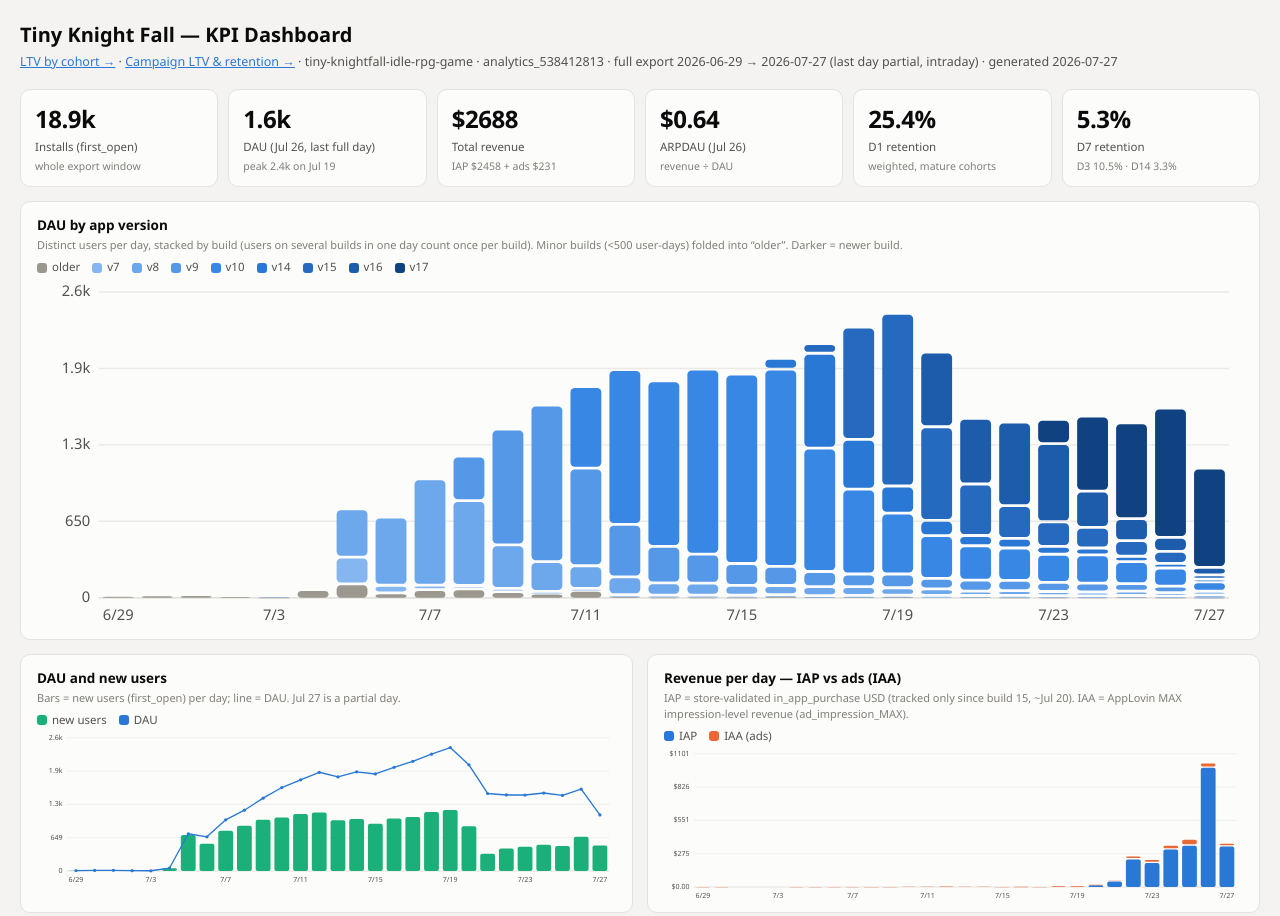
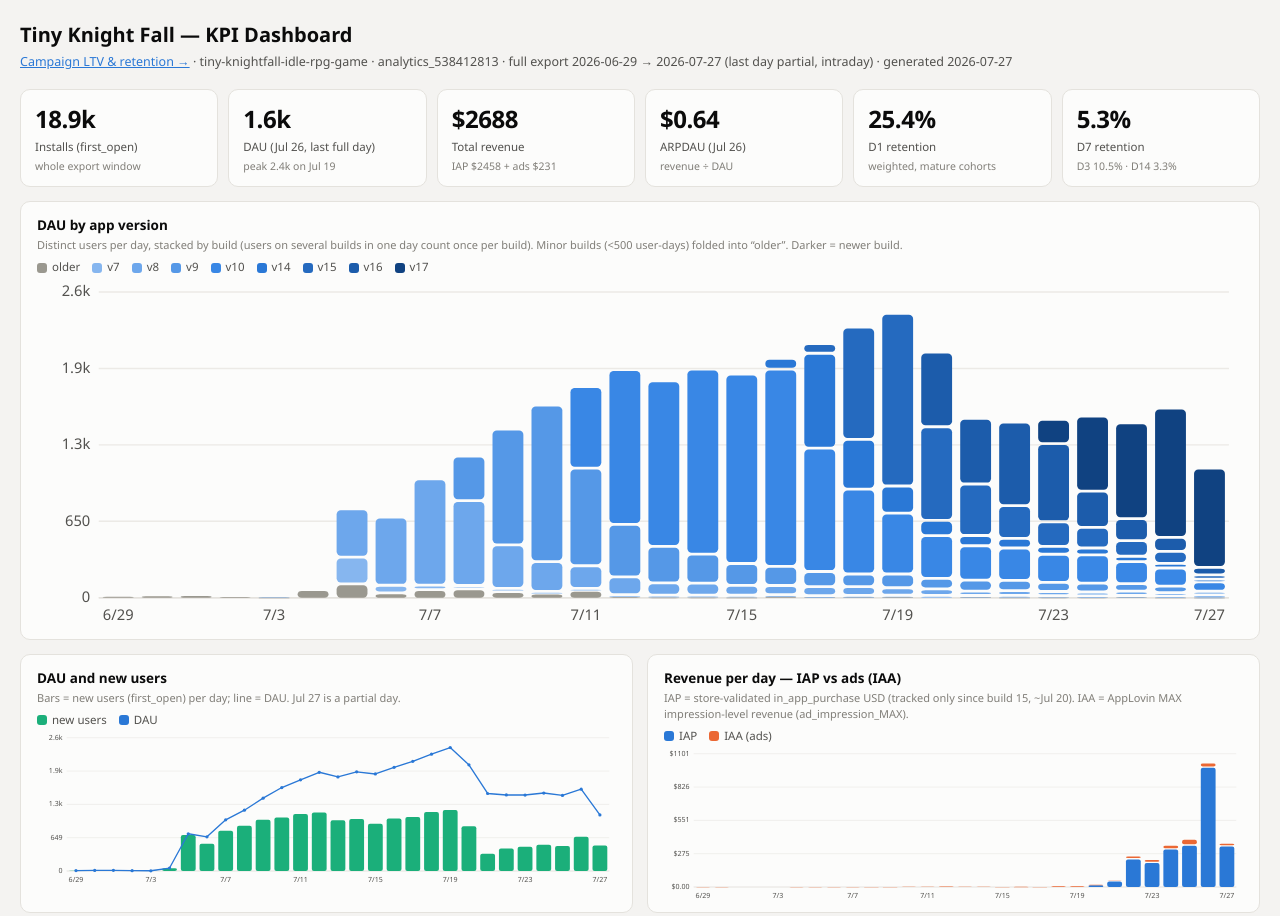
Before and after one commit to Koto1502/tk-kpi-0723, a plain HTML site: page index.html in a window 1280 px wide. Shown: the top 916 px of the page. Drawn offline with Linux system fonts and the light colour scheme.

Commit message:
Remove link to obsolete LTV dashboard

```diff
--- a/index.html
+++ b/index.html
@@ -176,7 +176,7 @@ const mature = k => { const rows = DATA.retention.filter(r=>r[k]>0 || (r.size>50
 const R1 = mature('d1'), R3 = mature('d3'), R7 = mature('d7'), R14 = mature('d14');
 
 document.getElementById('sub').innerHTML =
-  `<a href="ltv.html" style="color:var(--series-1)">LTV by cohort →</a> · <a href="campaigns.html" style="color:var(--series-1)">Campaign LTV &amp; retention →</a> · tiny-knightfall-idle-rpg-game · analytics_538412813 · full export ${isoD(dates[0])} → ${isoD(dates[dates.length-1])} (last day partial, intraday) · generated ${isoD(dates[dates.length-1])}`;
+  `<a href="campaigns.html" style="color:var(--series-1)">Campaign LTV &amp; retention →</a> · tiny-knightfall-idle-rpg-game · analytics_538412813 · full export ${isoD(dates[0])} → ${isoD(dates[dates.length-1])} (last day partial, intraday) · generated ${isoD(dates[dates.length-1])}`;
 
 /* ---------- KPI tiles ---------- */
 const tiles = [
```
